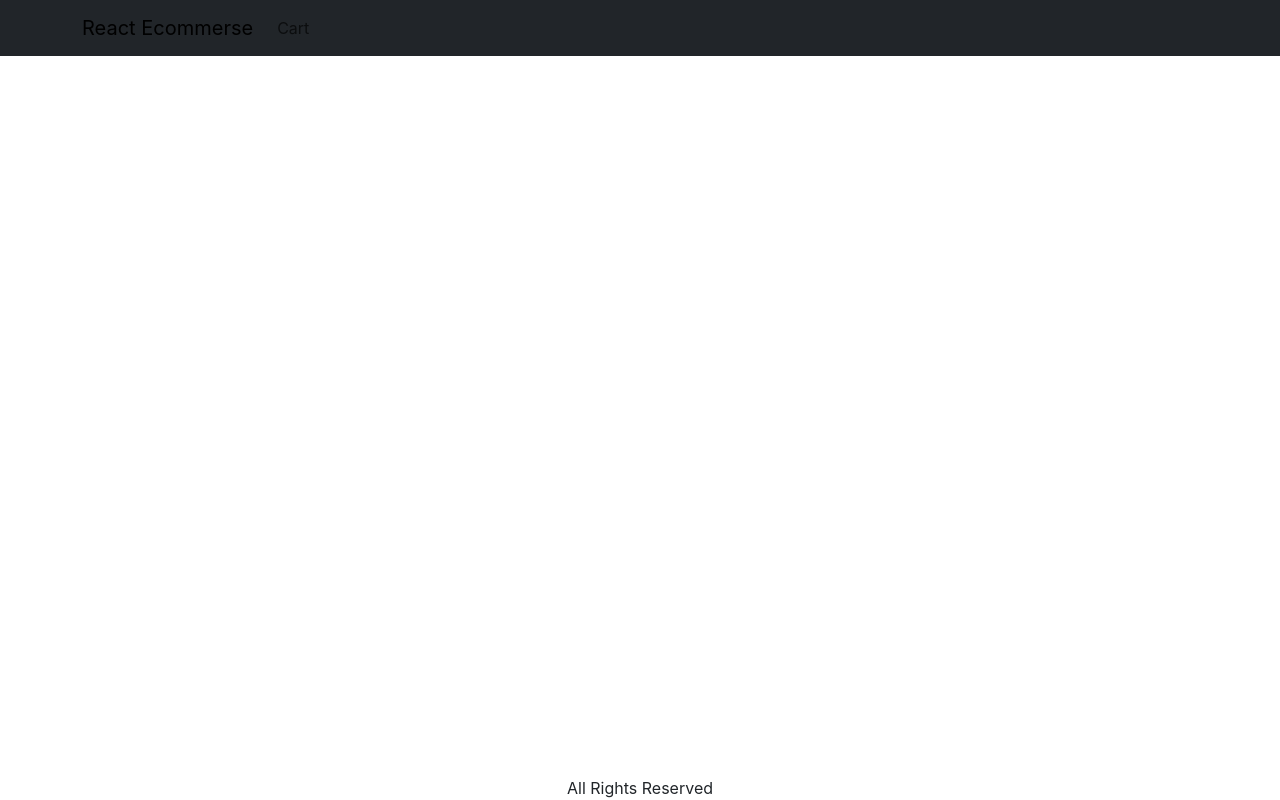
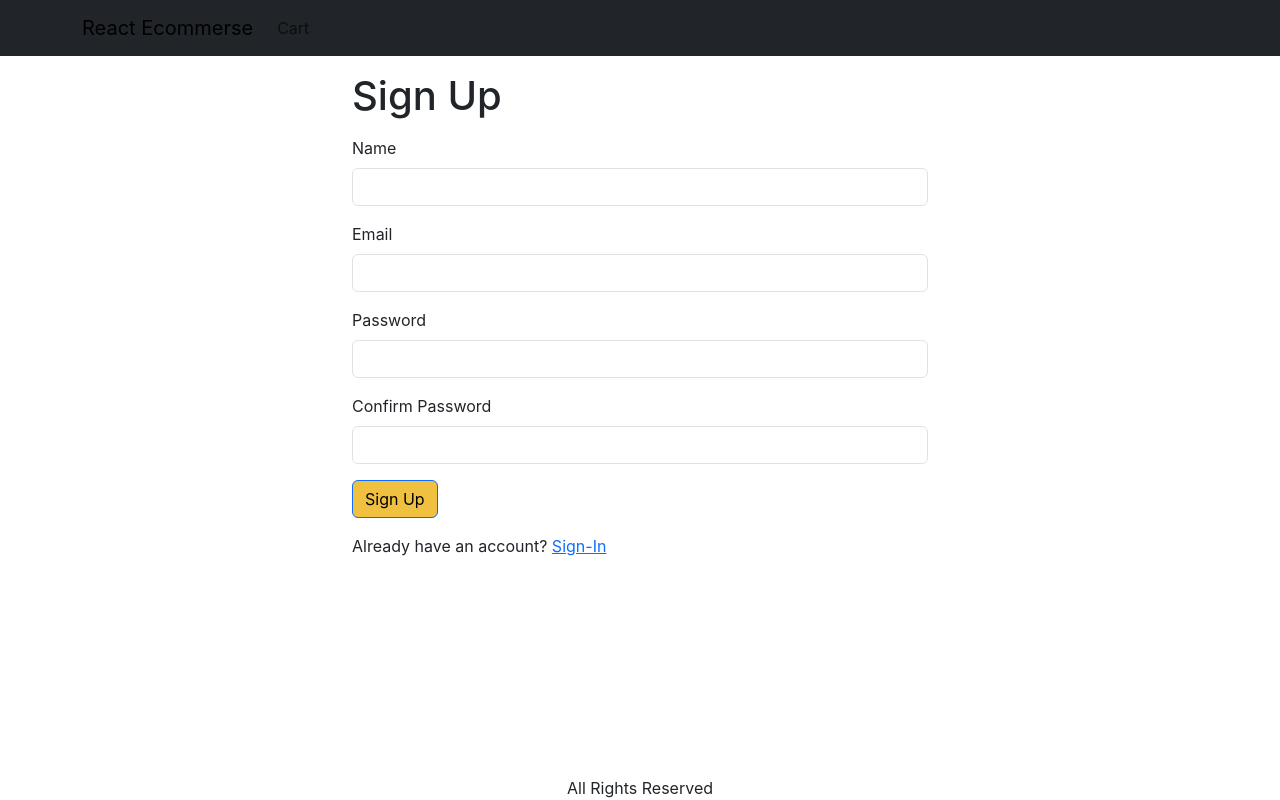
Before and after one commit to MujithabaFarahi/React-Ecommerce-My-Project, a React (Create React App) app in the folder my-project/: page /signup in a window 1280 px wide. Built offline with nearby package versions, Linux system fonts and the light colour scheme.

Commit message:
Sign In and Sign Up Pages

```diff
--- a/my-project/src/App.js
+++ b/my-project/src/App.js
@@ -10,6 +10,8 @@
 import {useContext} from "react";
 import {Store} from "./Store";
 import CartPage from "./Pages/CartPage";
+import SigninPage from "./Pages/SigninPage";
+import SignUpPage from "./Pages/SignUpPage";
 
 
 function App() {
@@ -42,6 +44,8 @@
                     <Routes>
                         <Route path="/product/:slug" element={<ProductPage/>}></Route>
                         <Route path="/cart" element={<CartPage/>}></Route>
+                        <Route path="/signin" element={<SigninPage/>}></Route>
+                        <Route path="/signup" element={<SignUpPage/>}></Route>
                         <Route path="/" element={<HomePage/>}></Route>
                     </Routes>
                 </Container>
--- /dev/null
+++ b/my-project/src/Pages/SignUpPage.js
@@ -0,0 +1,51 @@
+import Container from "react-bootstrap/Container";
+import {Helmet} from "react-helmet-async";
+import {Form} from "react-bootstrap";
+import Button from "react-bootstrap/Button";
+import {Link, useLocation} from "react-router-dom";
+import {useState} from "react";
+
+export default function SignUpPage() {
+    const { search } = useLocation();
+    const redirectInUrl = new URLSearchParams(search).get('redirect');
+    const redirect = redirectInUrl ? redirectInUrl : '/';
+
+    const [name, setName] = useState('');
+    const [email, setEmail] = useState('');
+    const [password, setPassword] = useState('');
+    const [confirmPassword, setConfirmPassword] = useState('');
+
+    return (
+        <Container className={"small-container"}>
+            <Helmet>
+                <title>Sign In</title>
+            </Helmet>
+            <h1 className={"my-3"}>Sign Up</h1>
+            <Form>
+                <Form.Group className={"mb-3"} controlId={"name"}>
+                    <Form.Label>Name</Form.Label>
+                    <Form.Control type={"email"} required/>
+                </Form.Group>
+                <Form.Group className={"mb-3"} controlId={"email"}>
+                    <Form.Label>Email</Form.Label>
+                    <Form.Control type={"email"} required/>
+                </Form.Group>
+                <Form.Group className={"mb-3"} controlId={"password"}>
+                    <Form.Label>Password</Form.Label>
+                    <Form.Control type={"password"} required/>
+                </Form.Group>
+                <Form.Group className={"mb-3"} controlId={"confirmPassword"}>
+                    <Form.Label>Confirm Password</Form.Label>
+                    <Form.Control type={"password"} required/>
+                </Form.Group>
+                <div className={"mb-3"}>
+                    <Button type={"submit"}>Sign Up</Button>
+                </div>
+                <div className={"mb-3"}>
+                    Already have an account?{' '}
+                    <Link to={`/signin?redirect=${redirect}`}>Sign-In</Link>
+                </div>
+            </Form>
+        </Container>
+    )
+}
--- /dev/null
+++ b/my-project/src/Pages/SigninPage.js
@@ -0,0 +1,36 @@
+import Container from "react-bootstrap/Container";
+import {Helmet} from "react-helmet-async";
+import {Form} from "react-bootstrap";
+import Button from "react-bootstrap/Button";
+import {Link, useLocation} from "react-router-dom";
+
+export default function SigninPage() {
+    const { search } = useLocation();
+    const redirectInUrl = new URLSearchParams(search).get('redirect');
+    const redirect = redirectInUrl ? redirectInUrl : '/';
+    return (
+        <Container className={"small-container"}>
+            <Helmet>
+                <title>Sign In</title>
+            </Helmet>
+            <h1 className={"my-3"}>Sign In</h1>
+            <Form>
+                <Form.Group className={"mb-3"} controlId={"email"}>
+                    <Form.Label>Email</Form.Label>
+                    <Form.Control type={"email"} required/>
+                </Form.Group>
+                <Form.Group className={"mb-3"} controlId={"password"}>
+                    <Form.Label>Password</Form.Label>
+                    <Form.Control type={"password"} required/>
+                </Form.Group>
+                <div className={"mb-3"}>
+                    <Button type={"submit"}>Sign In</Button>
+                </div>
+                <div className={"mb-3"}>
+                    New Customer?{' '}
+                    <Link to={`/signup?redirect=${redirect}`}>Create Your Account</Link>
+                </div>
+            </Form>
+        </Container>
+    )
+}
--- a/my-project/src/index.css
+++ b/my-project/src/index.css
@@ -72,3 +72,7 @@
 .img-thumbnail {
   height: 80px;
 }
+
+.small-container {
+  max-width: 600px;
+}
```
